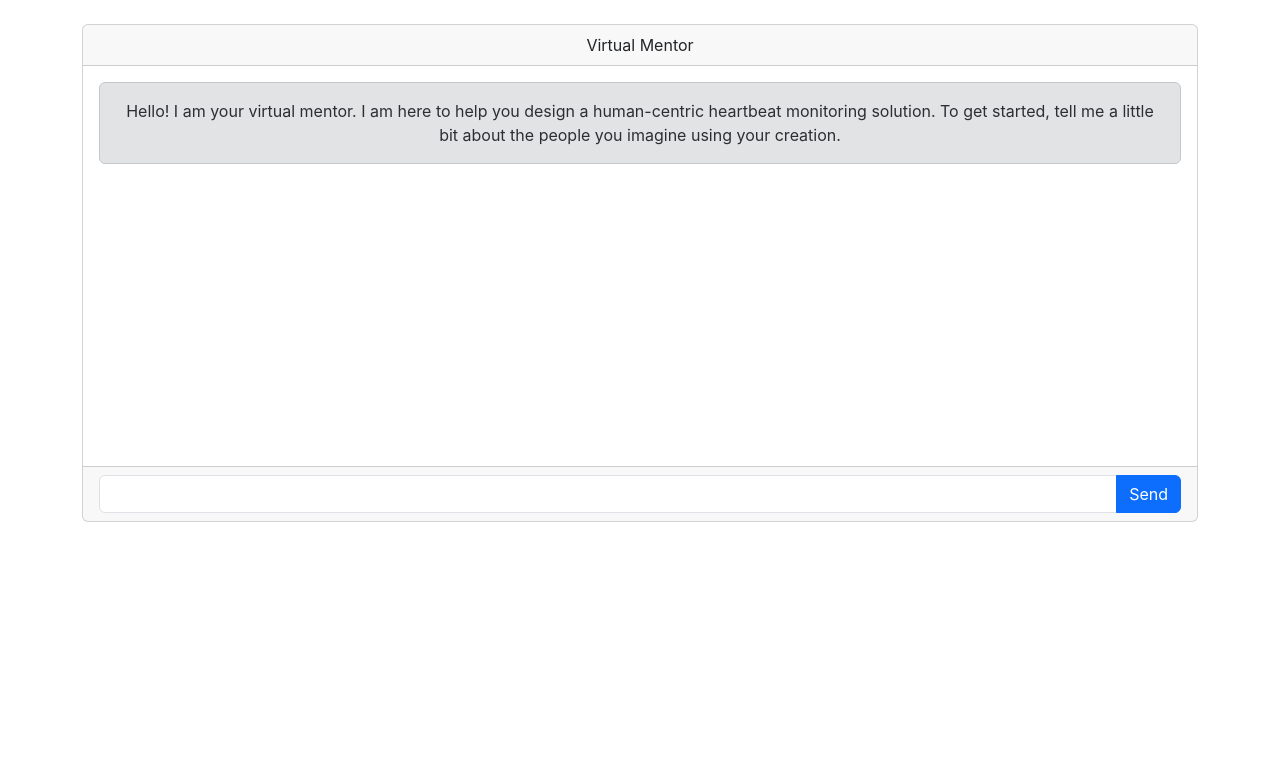
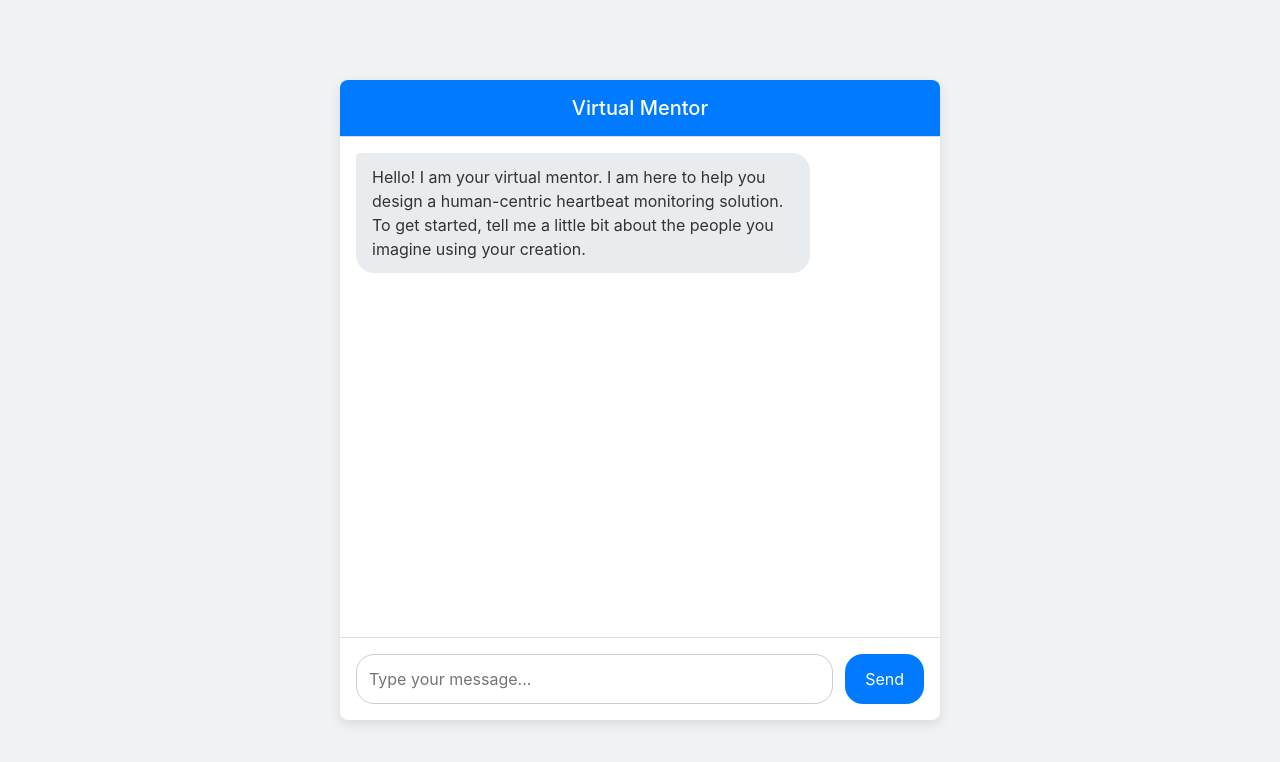
Before and after one commit to boysbytes/virtual-mentor, a React (Create React App) app: page / in a window 1280 px wide. Shown: the top 762 px of the page. Built offline with nearby package versions, Linux system fonts and the light colour scheme.

Commit message:
Update UI and prompt.

```diff
--- a/src/App.css
+++ b/src/App.css
@@ -1,38 +1,160 @@
-.App {
-  text-align: center;
+/* General App Styles */
+body {
+  background-color: #f0f2f5;
+  font-family: -apple-system, BlinkMacSystemFont, 'Segoe UI', 'Roboto', 'Oxygen',
+    'Ubuntu', 'Cantarell', 'Fira Sans', 'Droid Sans', 'Helvetica Neue',
+    sans-serif;
+  -webkit-font-smoothing: antialiased;
+  -moz-osx-font-smoothing: grayscale;
 }
 
-.App-logo {
-  height: 40vmin;
-  pointer-events: none;
+.App {
+  display: flex;
+  justify-content: center;
+  align-items: center;
+  height: 100vh;
 }
 
-@media (prefers-reduced-motion: no-preference) {
-  .App-logo {
-    animation: App-logo-spin infinite 20s linear;
+/* Chatbot Container */
+.chatbot-container {
+  width: 100%;
+  max-width: 600px;
+  height: 80vh;
+  background-color: #fff;
+  border-radius: 8px;
+  box-shadow: 0 4px 12px rgba(0, 0, 0, 0.1);
+  display: flex;
+  flex-direction: column;
+  overflow: hidden;
+}
+
+/* Chatbot Header */
+.chatbot-header {
+  background-color: #007bff;
+  color: white;
+  padding: 16px;
+  text-align: center;
+  border-bottom: 1px solid #ddd;
+}
+
+.chatbot-header h2 {
+  margin: 0;
+  font-size: 1.25rem;
+}
+
+/* Chatbot Messages */
+.chatbot-messages {
+  flex: 1;
+  padding: 16px;
+  overflow-y: auto;
+  display: flex;
+  flex-direction: column;
+  gap: 12px;
+}
+
+.message {
+  display: flex;
+  max-width: 80%;
+}
+
+.message.user {
+  align-self: flex-end;
+}
+
+.message.bot {
+  align-self: flex-start;
+}
+
+.message-bubble {
+  padding: 12px 16px;
+  border-radius: 18px;
+  line-height: 1.5;
+}
+
+.message.user .message-bubble {
+  background-color: #007bff;
+  color: white;
+  border-top-right-radius: 4px;
+}
+
+.message.bot .message-bubble {
+  background-color: #e9ecef;
+  color: #333;
+  border-top-left-radius: 4px;
+}
+
+/* Typing Indicator */
+.typing-indicator {
+  display: flex;
+  align-items: center;
+  gap: 4px;
+}
+
+.typing-indicator span {
+  width: 8px;
+  height: 8px;
+  background-color: #ccc;
+  border-radius: 50%;
+  animation: typing 1s infinite;
+}
+
+.typing-indicator span:nth-child(2) {
+  animation-delay: 0.2s;
+}
+
+.typing-indicator span:nth-child(3) {
+  animation-delay: 0.4s;
+}
+
+@keyframes typing {
+  0%, 100% {
+    opacity: 0.3;
+    transform: translateY(0);
+  }
+  50% {
+    opacity: 1;
+    transform: translateY(-4px);
   }
 }
 
-.App-header {
-  background-color: #282c34;
-  min-height: 100vh;
+/* Chatbot Input */
+.chatbot-input {
   display: flex;
-  flex-direction: column;
-  align-items: center;
-  justify-content: center;
-  font-size: calc(10px + 2vmin);
-  color: white;
+  padding: 16px;
+  border-top: 1px solid #ddd;
 }
 
-.App-link {
-  color: #61dafb;
+.chatbot-input input {
+  flex: 1;
+  padding: 12px;
+  border: 1px solid #ccc;
+  border-radius: 18px;
+  margin-right: 12px;
+  font-size: 1rem;
 }
 
-@keyframes App-logo-spin {
-  from {
-    transform: rotate(0deg);
-  }
-  to {
-    transform: rotate(360deg);
-  }
+.chatbot-input input:focus {
+  outline: none;
+  border-color: #007bff;
+  box-shadow: 0 0 0 2px rgba(0, 123, 255, 0.25);
 }
+
+.chatbot-input button {
+  padding: 12px 20px;
+  background-color: #007bff;
+  color: white;
+  border: none;
+  border-radius: 18px;
+  cursor: pointer;
+  font-size: 1rem;
+  transition: background-color 0.2s;
+}
+
+.chatbot-input button:hover {
+  background-color: #0056b3;
+}
+
+.chatbot-input button:disabled {
+  background-color: #a0c7e4;
+  cursor: not-allowed;
+}
--- a/src/Chatbot.tsx
+++ b/src/Chatbot.tsx
@@ -1,5 +1,4 @@
-import React, { useState, useEffect } from 'react';
-
+import React, { useState, useEffect, useRef } from 'react';
 
 type Message = {
   text: string;
@@ -10,6 +9,15 @@ const Chatbot: React.FC = () => {
   const [messages, setMessages] = useState<Message[]>([]);
   const [input, setInput] = useState('');
   const [thinking, setThinking] = useState(false);
+  const messagesEndRef = useRef<HTMLDivElement>(null);
+
+  const scrollToBottom = () => {
+    messagesEndRef.current?.scrollIntoView({ behavior: 'smooth' });
+  };
+
+  useEffect(() => {
+    scrollToBottom();
+  }, [messages, thinking]);
 
   useEffect(() => {
     // Add the initial bot message when the component mounts
@@ -50,36 +58,39 @@ const Chatbot: React.FC = () => {
   };
 
   return (
-    <div className="container mt-4">
-      <div className="card">
-        <div className="card-header">Virtual Mentor</div>
-        <div className="card-body" style={{ height: '400px', overflowY: 'auto' }}>
+    <div className="chatbot-container">
+      <div className="chatbot-header">
+        <h2>Virtual Mentor</h2>
+      </div>
+      <div className="chatbot-messages">
         {messages.map((msg, index) => (
-            <div key={index} className={`d-flex justify-content-${msg.sender === 'user' ? 'end' : 'start'}`}>
-              <div className={`alert ${msg.sender === 'user' ? 'alert-primary' : 'alert-secondary'}`}>
-                {msg.text}
-              </div>
+          <div key={index} className={`message ${msg.sender}`}>
+            <div className="message-bubble">{msg.text}</div>
           </div>
         ))}
         {thinking && (
-            <div className="d-flex justify-content-start">
-              <div className="alert alert-secondary">Thinking...</div>
+          <div className="message bot">
+            <div className="message-bubble">
+              <div className="typing-indicator">
+                <span></span>
+                <span></span>
+                <span></span>
+              </div>
+            </div>
           </div>
         )}
+        <div ref={messagesEndRef} />
       </div>
-        <div className="card-footer">
-          <div className="input-group">
+      <div className="chatbot-input">
         <input
           type="text"
-              className="form-control"
+          placeholder="Type your message..."
           value={input}
           onChange={(e) => setInput(e.target.value)}
           onKeyPress={(e) => e.key === 'Enter' && handleSend()}
           disabled={thinking}
         />
-            <button className="btn btn-primary" onClick={handleSend} disabled={thinking}>Send</button>
-          </div>
-        </div>
+        <button onClick={handleSend} disabled={thinking}>Send</button>
       </div>
     </div>
   );
```
Also changed, not shown: api/gemini.ts (+32 -12 lines). Lines whose indentation alone changed are shown as unchanged.
